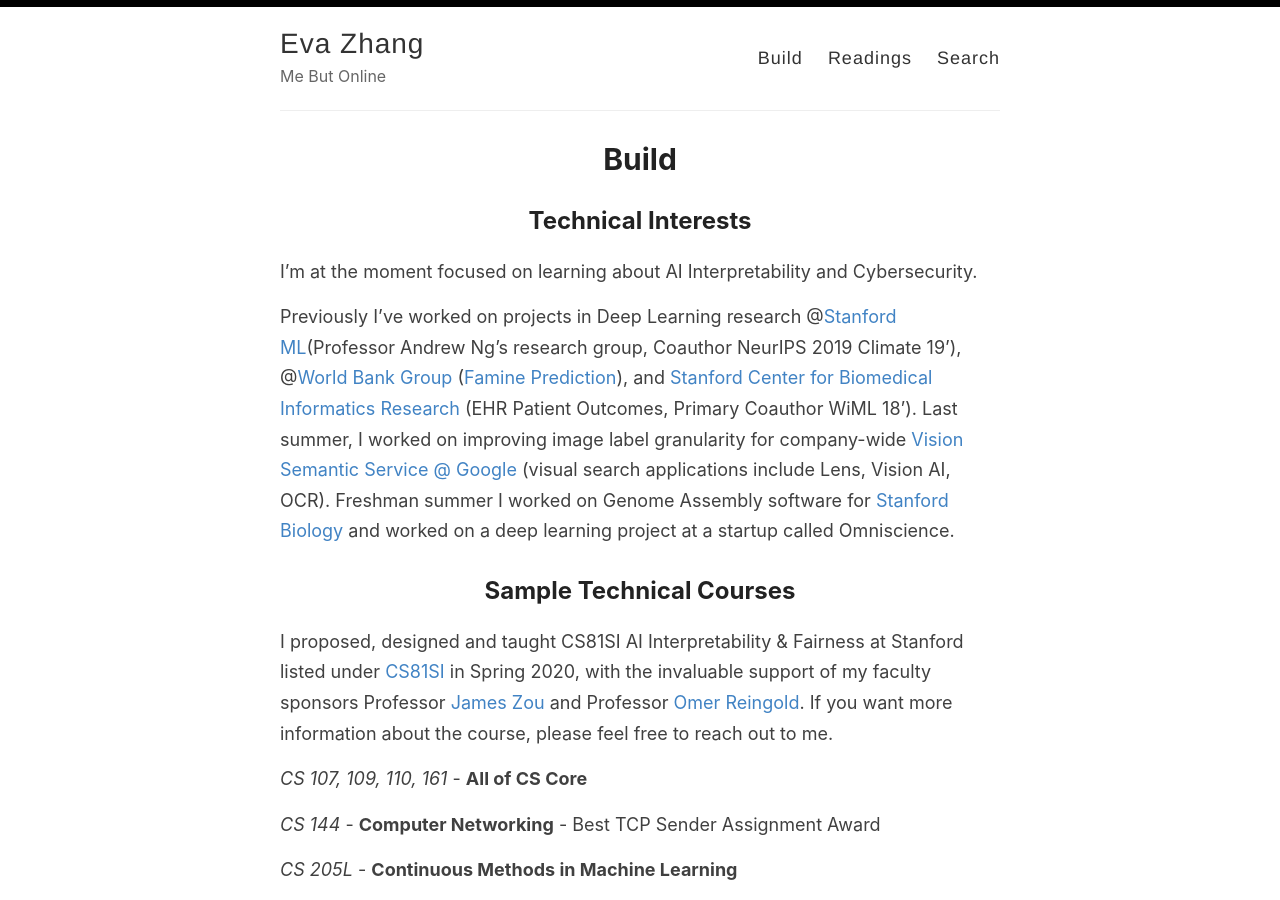
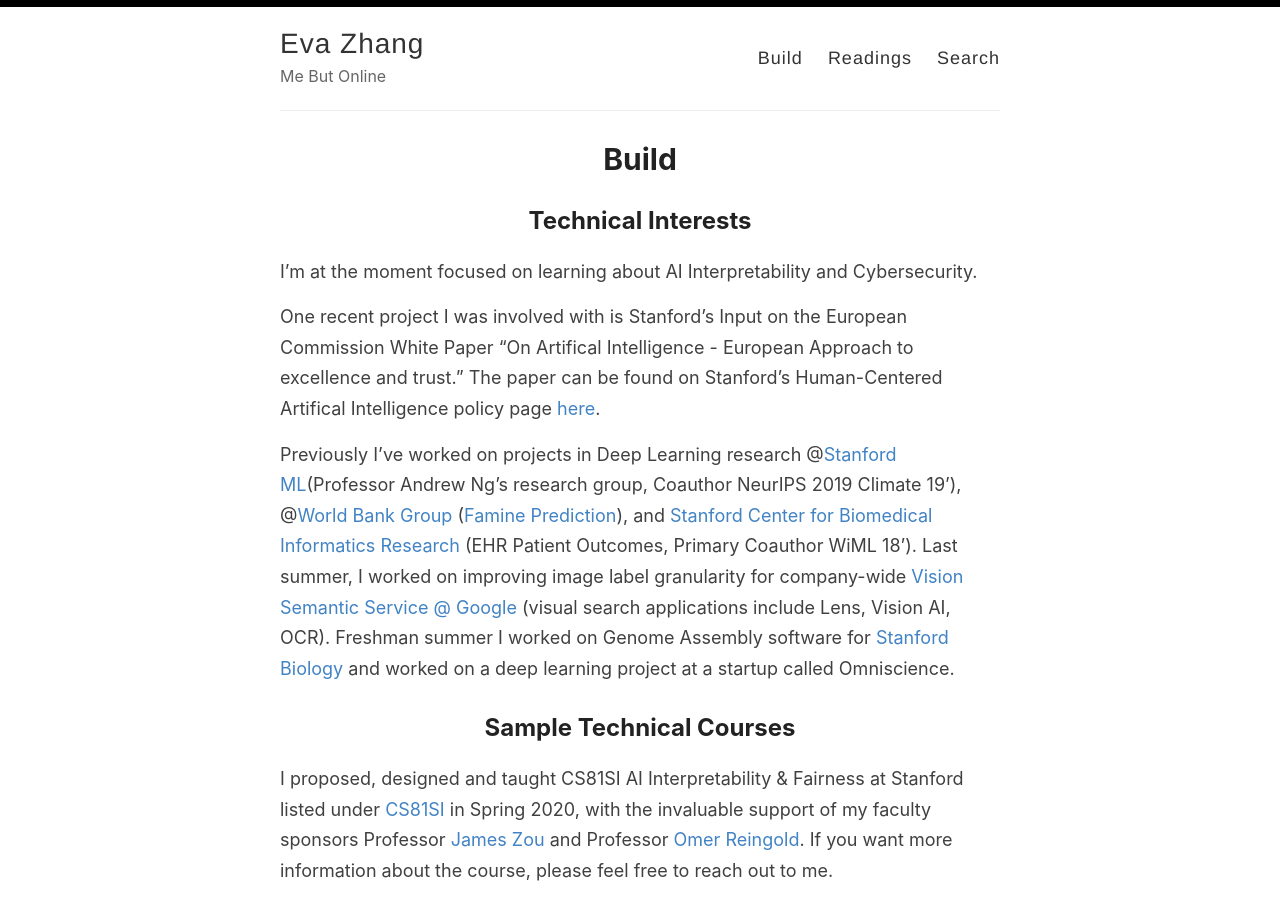
Before and after one commit to evazhang612/sokt-landing, a Jekyll site: the page built from _pages/technicals.md, in a window 1280 px wide and 900 px high. Built offline with Jekyll 4.4.1, drawn with Linux system fonts in a browser that asks for light colours; nearby versions of some CDN libraries; library files that are not in the unit come from our copies.

Commit message:
Adding eu paper.

```diff
--- a/_pages/technicals.md
+++ b/_pages/technicals.md
@@ -7,7 +7,7 @@ permalink: /build
 ## Technical Interests
 I'm at the moment focused on learning about AI Interpretability and Cybersecurity.
 
-<!-- I'm currently researching in the [Zou Group](https://zou-group.github.io/). -->
+One recent project I was involved with is Stanford's Input on the European Commission White Paper "On Artifical Intelligence - European Approach to excellence and trust." The paper can be found on Stanford's Human-Centered Artifical Intelligence policy page [here](https://hai.stanford.edu/sites/default/files/2020-06/StanfordWonks%26TechiesEUAIWhitePaper.pdf).
 
 Previously I've worked on projects in Deep Learning research @[Stanford ML](https://stanfordmlgroup.github.io/)(Professor Andrew Ng's research group, Coauthor NeurIPS 2019 Climate 19'), @[World Bank Group](https://www.worldbank.org/) ([Famine Prediction](https://www.worldbank.org/en/programs/famine-early-action-mechanism)), and [Stanford Center for Biomedical Informatics Research](https://bmir.stanford.edu/) (EHR Patient Outcomes, Primary Coauthor WiML 18'). Last summer, I worked on improving image label granularity for company-wide [Vision Semantic Service @ Google](https://images.google.com/) (visual search applications include Lens, Vision AI, OCR). Freshman summer I worked on Genome Assembly software for [Stanford Biology](https://www.morrisonlabatstanford.org/) and worked on a deep learning project at a startup called Omniscience.
 <!--
```
